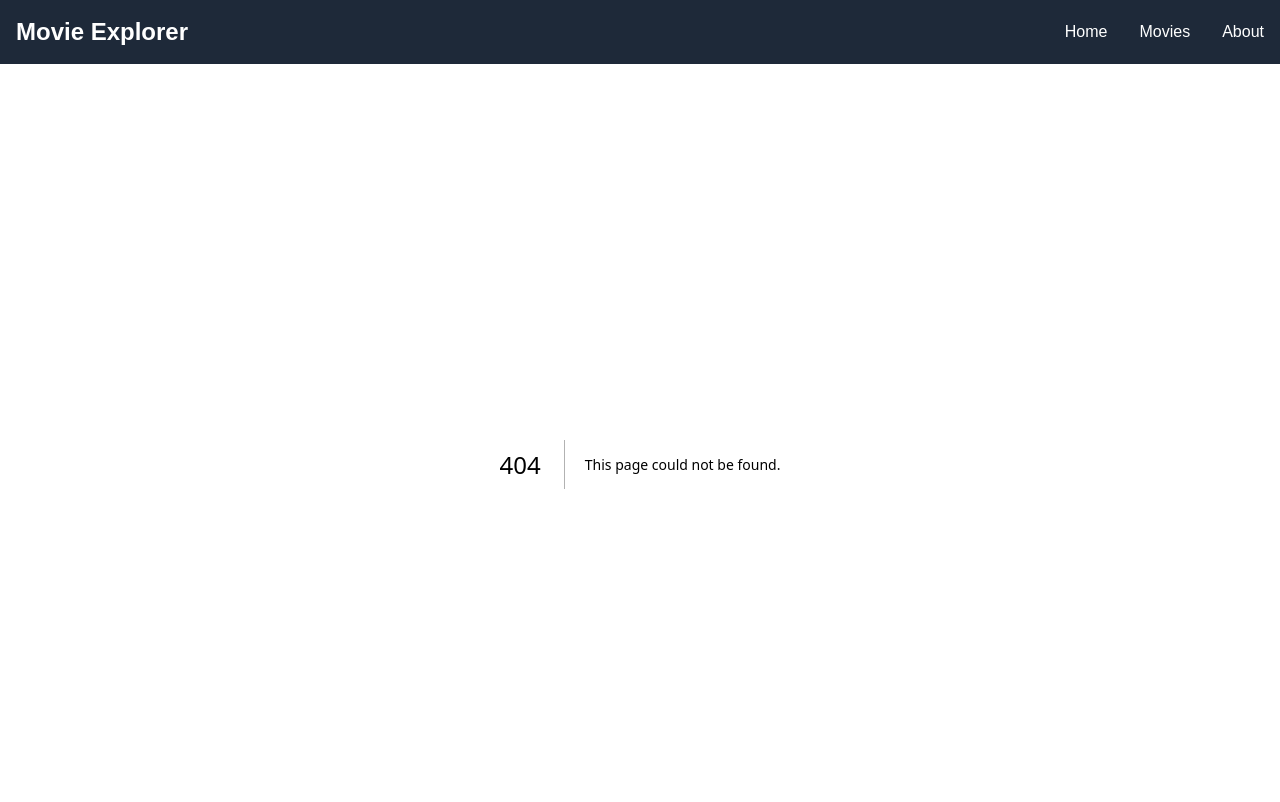
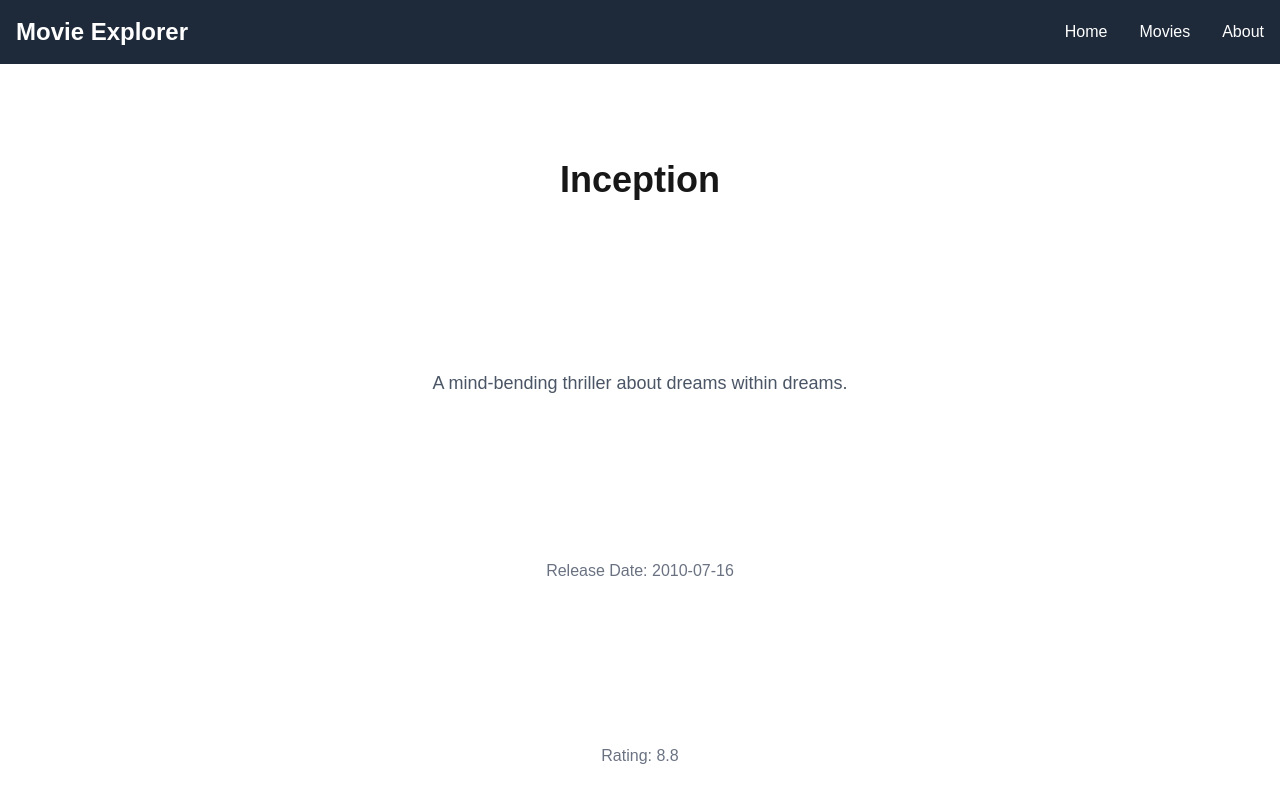
Before and after one commit to abdgit1/Next-JS-MiniTasks, a Next.js app: page /movies/1 in a window 1280 px wide. Before the commit this address had no page. Shown: the top 802 px of the page. Built offline with nearby package versions, Linux system fonts and the light colour scheme.

Commit message:
Dynamic routes [id]

```diff
--- /dev/null
+++ b/app/movies/[id]/page.jsx
@@ -0,0 +1,28 @@
+import {movies} from "../page.jsx";
+
+export default async function MovieDetails({ params }) {
+  const { id } = await params;
+  const movie = movies.find((movie) => movie.id === parseInt(id));
+
+
+
+    if (!movie) {
+        return (
+            <main className="flex min-h-screen flex-col items-center justify-between p-24">
+                <h1 className="text-4xl font-bold">Movie Not Found</h1>
+                <p className="mt-4 text-lg text-gray-600">
+                    The movie you are looking for does not exist.
+                </p>
+            </main>
+        );
+    }
+
+    return (
+        <main className="flex min-h-screen flex-col items-center justify-between p-24">
+            <h1 className="text-4xl font-bold">{movie.title}</h1>
+            <p className="mt-4 text-lg text-gray-600">{movie.description}</p>
+            <p className="mt-2 text-gray-500">Release Date: {movie.releaseDate}</p>
+            <p className="mt-2 text-gray-500">Rating: {movie.rating}</p>
+        </main>
+    );
+}
--- a/app/movies/page.jsx
+++ b/app/movies/page.jsx
@@ -1,4 +1,4 @@
-const movies = [
+export const movies = [
   {
     id: 1,
     title: "Inception",
```
